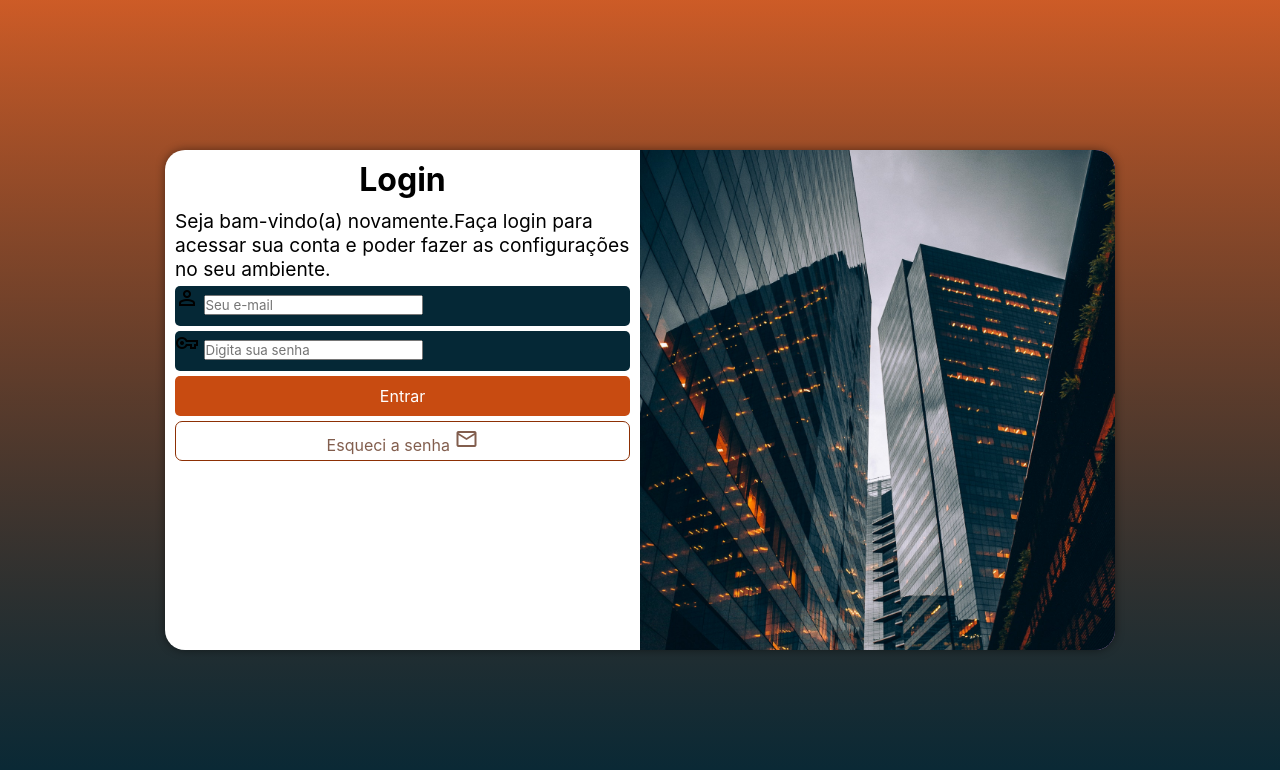
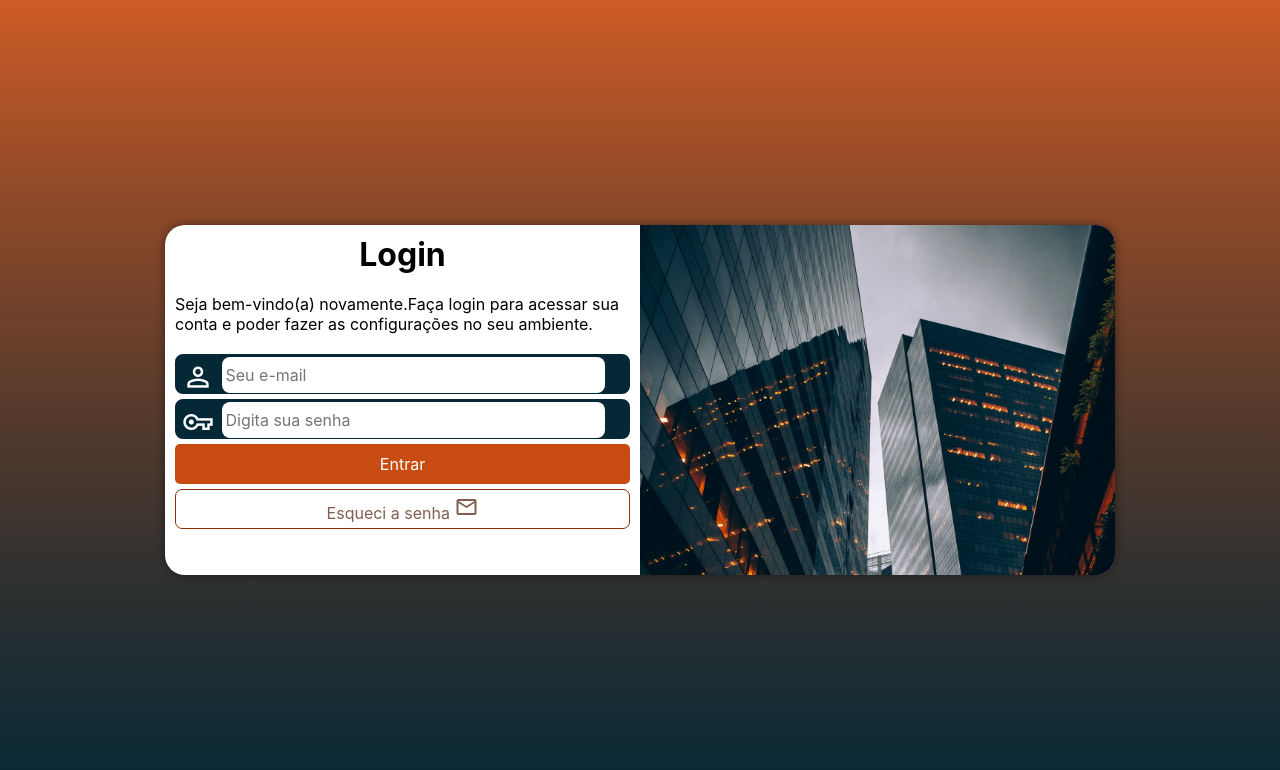
Before and after one commit to BrunaCarolinaabb/projeto-login, a plain HTML site: page index.html in a window 1280 px wide. Drawn offline with nearby package versions, Linux system fonts and the light colour scheme.

Commit message:
finalizando

```diff
--- a/estilo/media-query.css
+++ b/estilo/media-query.css
@@ -10,6 +10,7 @@
 
     #login {
         width: 80vw;
+        height: 280px;
     }
 
 
@@ -34,6 +35,7 @@
 
     #login {
         width: 950px;
+        height: 350px;
     }
 
     #imagem {
@@ -53,7 +55,8 @@
 
 
     #formulario >p {
-        font-size: 1.2em;
+        font-size: 1em;
+        margin: 20px 0px;
     }
 
 
--- a/estilo/style.css
+++ b/estilo/style.css
@@ -24,16 +24,15 @@ main {
     position: absolute;
     top: 50%;
     left: 50%;
-    transform: translate(-50%, -50%);
     overflow: hidden;
     /*tudo que esta fora da borda fica escondido*/
 
     background-color: white;
     width: 250px;
-    height: 500px;
+    height: 515px;
     border-radius: 20px;
     box-shadow: 0px 0px 10px rgba(0, 0, 0, 0.450);
-
+    transform: translate(-50%, -50%);
     transition: width .3s, height .3s;
     transition-timing-function: ease;
     /*suaviza a transição*/
@@ -62,10 +61,11 @@ main {
 
 form > div.campo {
     background-color: rgb(5, 40, 54);
+    border: 2px solid rgb(5, 40, 54);
     display: block;
     width: 100%;
     height: 40px;
-    border-radius: 5px;
+    border-radius: 8px;
     margin: 5px 0px;
 
 }
@@ -74,11 +74,27 @@ div.campo > label {
     display: none;
 }
 
+div.campo > span {
+    color: white;
+    font-size: 2em;
+    width: 40px;
+    padding: 5px;
+}
+
+div.campo > input {
+    font-size: 1em;
+    width: calc(90% - 22px);
+    height: 100%;
+    border: 0px;
+    border-radius: 8px;
+    padding: 4px;
+    transform: translateY(-12px);
+}
 
 form > input[ type=submit] {
     display: block;
     font-size: 1em;
-    width: 100% ;
+    width: 100%;
     height: 40px;
     background-color: rgba(200, 75, 17);
     color: white;
@@ -87,7 +103,7 @@ form > input[ type=submit] {
     cursor: pointer;
 }
 
-form >input[type=submit]:hover {
+form > input[type=submit]:hover {
     background-color:rgb(141, 48, 5);
 
 }
--- a/index.html
+++ b/index.html
@@ -20,7 +20,7 @@
 
         <div id="formulario">
             <h1>Login</h1>
-            <p>Seja bam-vindo(a) novamente.Faça login para acessar sua conta e poder fazer as configurações no seu ambiente.</p>
+            <p>Seja bem-vindo(a) novamente.Faça login para acessar sua conta e poder fazer as configurações no seu ambiente.</p>
             <form action="login.php" method="post">
                 <div class="campo">
                     <span class="material-symbols-outlined">person</span>
```
